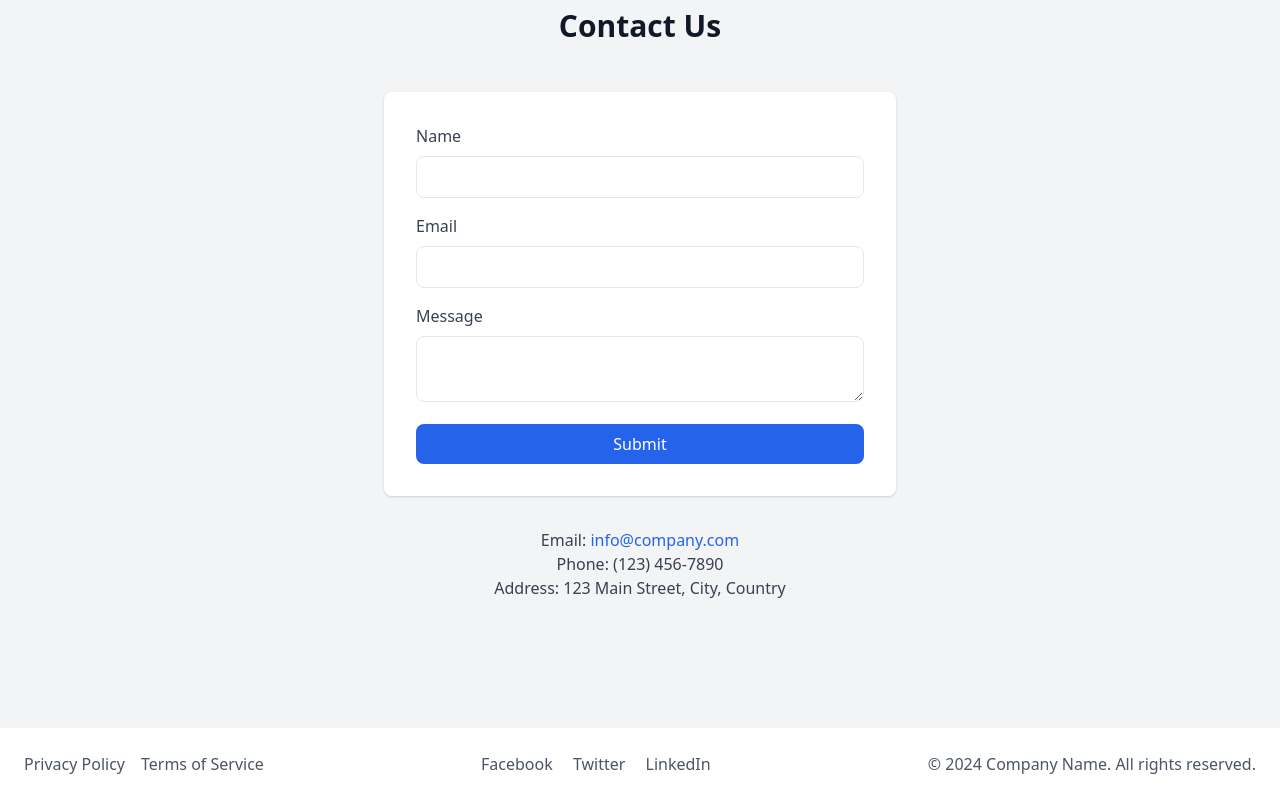
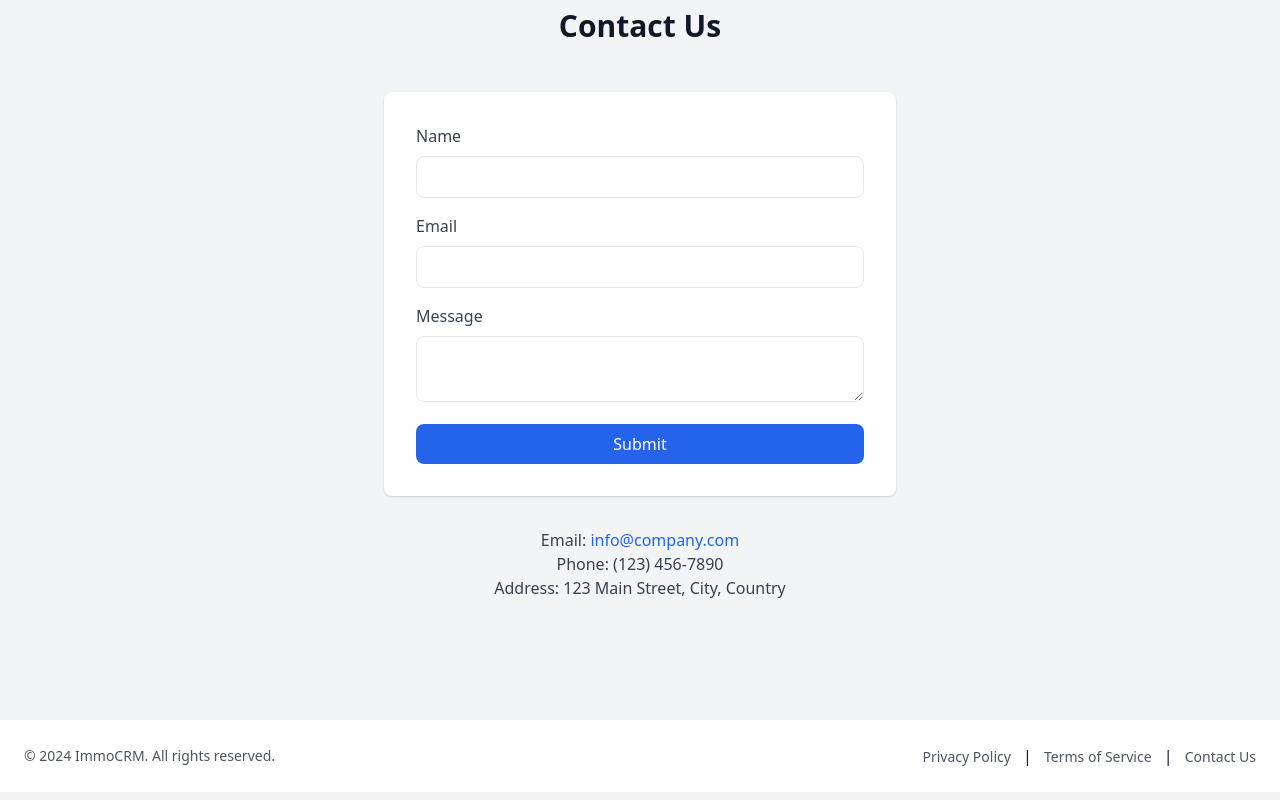
Before and after one commit to immo-crm/immocrm, a plain HTML site: page index.html in a window 1280 px wide. Shown: the part 1382-2182 px from the top of the page. Drawn offline with nearby package versions, Linux system fonts and the light colour scheme.

Commit message:
adjusted footer

```diff
--- a/index.html
+++ b/index.html
@@ -186,18 +186,20 @@
         </div>
     </section>
 
-    <footer class="bg-white py-6 mt-12">
-        <div class="container mx-auto px-6 flex justify-between items-center">
-            <ul class="flex space-x-4">
-                <li><a href="#" class="text-gray-600 hover:text-gray-900">Privacy Policy</a></li>
-                <li><a href="#" class="text-gray-600 hover:text-gray-900">Terms of Service</a></li>
-            </ul>
-            <div class="space-x-4">
-                <a href="#" class="text-gray-600 hover:text-gray-900">Facebook</a>
-                <a href="#" class="text-gray-600 hover:text-gray-900">Twitter</a>
-                <a href="#" class="text-gray-600 hover:text-gray-900">LinkedIn</a>
+    <footer class="bg-white py-6 mt-10">
+        <div class="container mx-auto px-6">
+            <div class="flex flex-col md:flex-row justify-between items-center">
+                <div class="text-gray-600 text-sm text-center md:text-left">
+                    &copy; 2024 ImmoCRM. All rights reserved.
+                </div>
+                <div class="mt-4 md:mt-0">
+                    <a href="#" class="text-gray-600 hover:text-gray-900 text-sm">Privacy Policy</a>
+                    <span class="mx-2">|</span>
+                    <a href="#" class="text-gray-600 hover:text-gray-900 text-sm">Terms of Service</a>
+                    <span class="mx-2">|</span>
+                    <a href="#" class="text-gray-600 hover:text-gray-900 text-sm">Contact Us</a>
+                </div>
             </div>
-            <p class="text-gray-600">&copy; 2024 Company Name. All rights reserved.</p>
         </div>
     </footer>
 </body>
```
